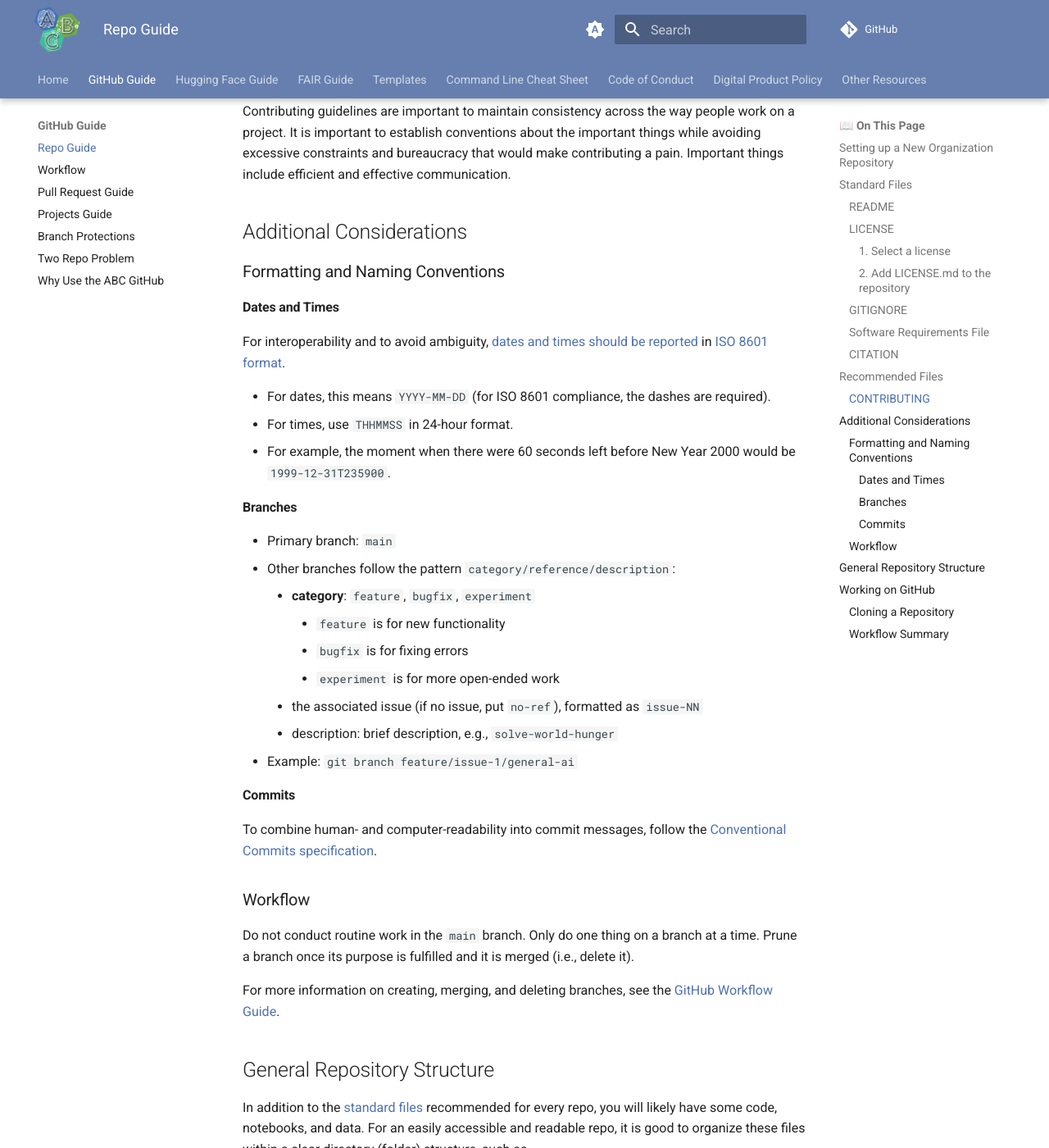
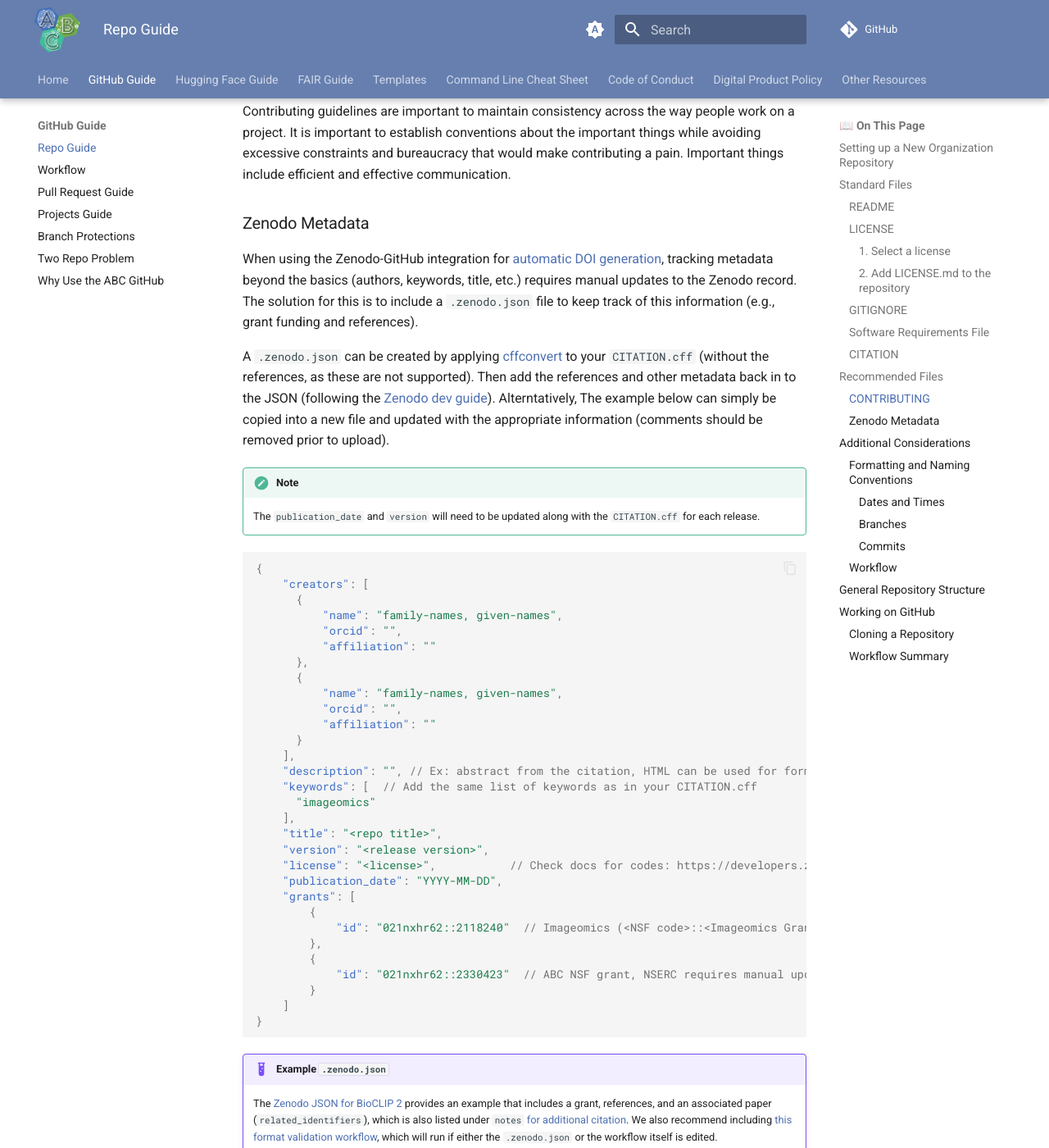
Before and after one commit to ABC-Center/ABC-guide, an MkDocs documentation site: the page built from docs/wiki-guide/GitHub-Repo-Guide.md, in a window 1280 px wide and 1400 px high, scrolled down 4772 px. Shown: the whole window at 82% size. Built offline with MkDocs 1.6.1 and Material for MkDocs 9.7.7, drawn with Linux system fonts in a browser that asks for light colours; comment, search, counter and statistics services are not loaded.

Commit message:
Update GitHub Repo Archiving Guidance
Pull from Collab Guide [PR 29](https://github.com/Imageomics/Collaborative-distributed-science-guide/pull/29)

* Add section on automatically maintaining metadata on Zenodo

* Clarify need for generation consistency
replace text copied to associated repo guide section with link to it

* Add instructions to add the DOI badge to README
specific version that updates with each release
include screenshots, alt text for clarity

* change wording for clarity

Co-authored-by: Hilmar Lapp <hlapp@drycafe.net>

---------

Co-authored-by: Hilmar Lapp <hlapp@drycafe.net>

````diff
--- a/docs/wiki-guide/GitHub-Repo-Guide.md
+++ b/docs/wiki-guide/GitHub-Repo-Guide.md
@@ -146,6 +146,51 @@ If you are looking to open your project to more public contributions, it is a go
 
 Contributing guidelines are important to maintain consistency across the way people work on a project. It is important to establish conventions about the important things while avoiding excessive constraints and bureaucracy that would make contributing a pain. Important things include efficient and effective communication.
 
+### Zenodo Metadata
+
+When using the Zenodo-GitHub integration for [automatic DOI generation](docs/wiki-guide/DOI-Generation.md#automatic-generation), tracking metadata beyond the basics (authors, keywords, title, etc.) requires manual updates to the Zenodo record. The solution for this is to include a `.zenodo.json` file to keep track of this information (e.g., grant funding and references).
+
+A `.zenodo.json` can be created by applying [cffconvert](https://github.com/citation-file-format/cffconvert) to your `CITATION.cff` (without the references, as these are not supported). Then add the references and other metadata back in to the JSON (following the [Zenodo dev guide](https://developers.zenodo.org/#representation)). Alterntatively, The example below can simply be copied into a new file and updated with the appropriate information (comments should be removed prior to upload).
+
+!!! note
+    The `publication_date` and `version` will need to be updated along with the `CITATION.cff` for each release.
+
+```json
+{
+    "creators": [
+      {
+          "name": "family-names, given-names",
+          "orcid": "",
+          "affiliation": ""
+      },
+      {
+          "name": "family-names, given-names",
+          "orcid": "",
+          "affiliation": ""
+      }
+    ],
+    "description": "", // Ex: abstract from the citation, HTML can be used for formatting
+    "keywords": [  // Add the same list of keywords as in your CITATION.cff
+      "imageomics"
+    ],
+    "title": "<repo title>",
+    "version": "<release version>",
+    "license": "<license>",           // Check docs for codes: https://developers.zenodo.org/#representation
+    "publication_date": "YYYY-MM-DD",
+    "grants": [
+        {
+            "id": "021nxhr62::2118240"  // Imageomics (<NSF code>::<Imageomics Grant #>)
+        },
+        {
+            "id": "021nxhr62::2330423"  // ABC NSF grant, NSERC requires manual update
+        }
+    ]
+}
+```
+
+!!! example "Example `.zenodo.json`"
+    The [Zenodo JSON for BioCLIP 2](https://github.com/Imageomics/bioclip-2/blob/main/.zenodo.json) provides an example that includes a grant, references, and an associated paper (`related_identifiers`), which is also listed under `notes` [for additional citation](https://zenodo.org/records/17049307). We also recommend including [this format validation workflow](https://github.com/Imageomics/Collaborative-distributed-science-guide/blob/main/.github/workflows/validate-zenodo.yaml), which will run if either the `.zenodo.json` or the workflow itself is edited.
+
 ## Additional Considerations
 
 ### Formatting and Naming Conventions
````
Also changed, not shown: docs/wiki-guide/DOI-Generation.md (+28 -7 lines), docs/wiki-guide/images/doi-generation/README-badge-paste.png (added), docs/wiki-guide/images/doi-generation/badge-markdown.png (added), docs/wiki-guide/images/doi-generation/enabled_repos_badges.png (added).
